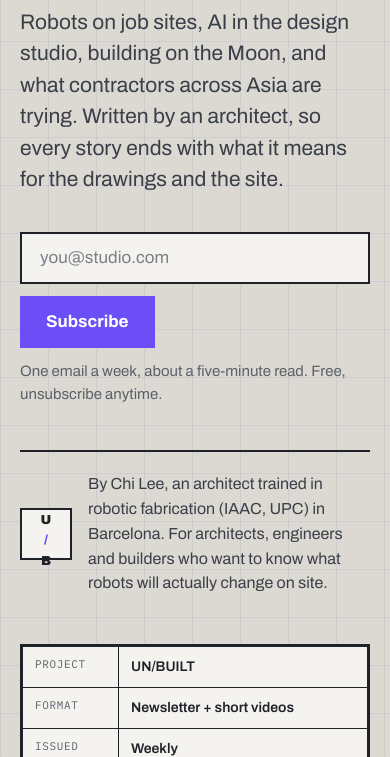
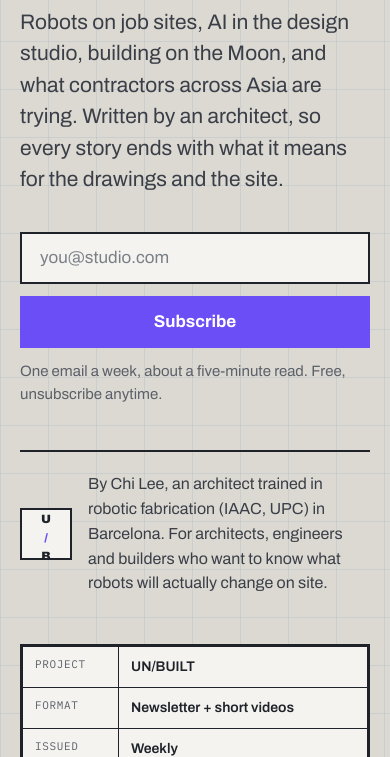
Before and after one commit to leeeeeeeeeerichileeeeeeeeee/unbuilt, a plain HTML site: page v2/index.html in a window 390 px wide. Shown: the part 343-1100 px from the top of the page. Drawn offline with Linux system fonts and the light colour scheme.

Commit message:
v2 preview: W48 thumbnail, mobile button, byline stamp

```diff
--- a/v2/index.html
+++ b/v2/index.html
@@ -60,7 +60,7 @@ h1{margin:0;font-size:clamp(52px,9vw,112px);line-height:.94;font-weight:900;lett
 .signup input::placeholder{color:#7A7F86}
 .note{margin:12px 0 0;font-size:15px;color:var(--mute)}
 .byline{display:flex;gap:16px;align-items:center;margin-top:44px;padding-top:20px;border-top:2px solid var(--ink);max-width:640px}
-.byline .stamp{flex:0 0 52px;height:52px;border:2px solid var(--ink);display:grid;place-items:center;font-weight:900;font-size:13px;font-stretch:125%;background:var(--card)}
+.byline .stamp{flex:0 0 52px;height:52px;border:2px solid var(--ink);display:grid;place-items:center;font-weight:900;font-size:12px;font-stretch:110%;white-space:nowrap;background:var(--card)}
 .byline .stamp span{color:var(--accent)}
 .byline p{margin:0;font-size:16px;color:var(--ink-2)}
 
@@ -158,6 +158,7 @@ a.row:hover{background:var(--card);padding-left:12px;padding-right:12px}
   .nav ul{display:none;position:absolute;top:64px;left:0;right:0;flex-direction:column;align-items:flex-start;gap:0;background:var(--paper);border-bottom:var(--line) solid var(--ink);padding:8px 20px 16px}
   .nav ul.open{display:flex}.nav ul li{width:100%}.nav ul a{display:block;padding:12px 0;font-size:18px}
   .menu{display:inline-block}
+  .signup .btn{flex:1 1 100%}
   .hero{padding:56px 0 64px}.cross{display:none}
   .rooms,.issue,.stories,.about{grid-template-columns:1fr}.issue{gap:40px}.mock{transform:none}
   .row{grid-template-columns:96px 1fr;gap:14px}.row img{width:96px;height:72px}.row .kind{grid-column:2;order:-1;margin-bottom:-10px}.row .arr{display:none}
@@ -266,7 +267,7 @@ a.row:hover{background:var(--card);padding-left:12px;padding-right:12px}
       </div>
     </div>
     <div class="index">
-      <a class="row" data-k="ex" href="https://x.com/leeeecu/status/2124919397554811385" target="_blank" rel="noopener"><img src="../img/ep04.jpg" alt="" loading="lazy" style="filter:grayscale(1)"><span class="mono kind">Explainer · W48</span><div><h4>Why are builders suddenly betting on robots?</h4><p>Taisei, Kajima, Promise Robotics and moon-dust bricks in 97 seconds.</p></div><span class="arr" aria-hidden="true">↗</span></a>
+      <a class="row" data-k="ex" href="https://x.com/leeeecu/status/2124919397554811385" target="_blank" rel="noopener"><img src="w48.jpg" alt="W48 explainer frame: FieldAI robot dog on a construction site" loading="lazy"><span class="mono kind">Explainer · W48</span><div><h4>Why are builders suddenly betting on robots?</h4><p>Taisei, Kajima, Promise Robotics and moon-dust bricks in 97 seconds.</p></div><span class="arr" aria-hidden="true">↗</span></a>
       <div class="row" data-k="ep"><img src="../img/ep04.jpg" alt="Ep 4 cover: robot arm holding a pen above a board" loading="lazy"><span class="mono kind">Episode 4</span><div><h4>Straight path. Pen off by 25.6 mm?</h4><p>Why a straight gripper path does not guarantee a straight pen line.</p></div><span></span></div>
       <div class="row" data-k="lab"><img src="../img/lab01.jpg" alt="LAB/01: point-cloud arm with two paths" loading="lazy"><span class="mono kind">Lab 01</span><div><h4>Is a straight move really straight?</h4><p>Joint interpolation drifts 39.8 mm; Cartesian IK stays within 0.01 mm.</p></div><span></span></div>
       <div class="row" data-k="ep"><img src="../img/ep03.jpg" alt="Ep 3: arm reaching a target point" loading="lazy"><span class="mono kind">Episode 3</span><div><h4>Seeing a target doesn't make it reachable.</h4><p>Reachable workspace versus what the camera sees.</p></div><span></span></div>
```
Also changed, not shown: v2/w48.jpg (added).
